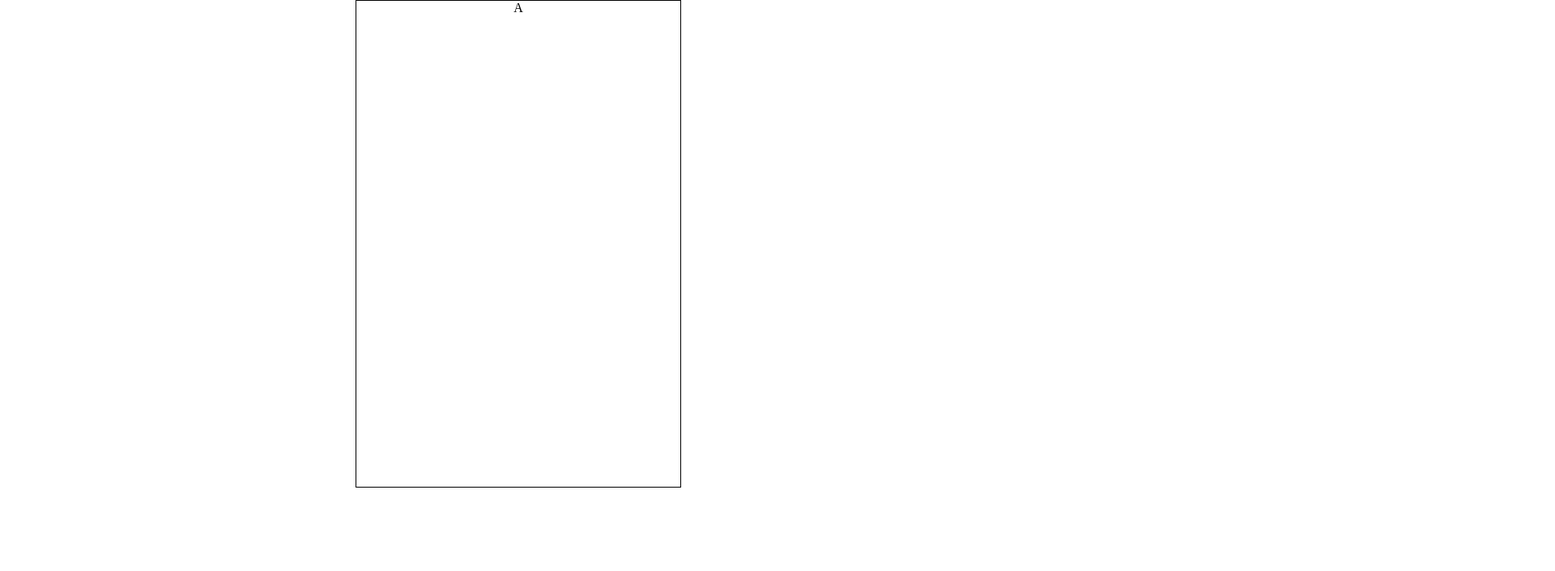
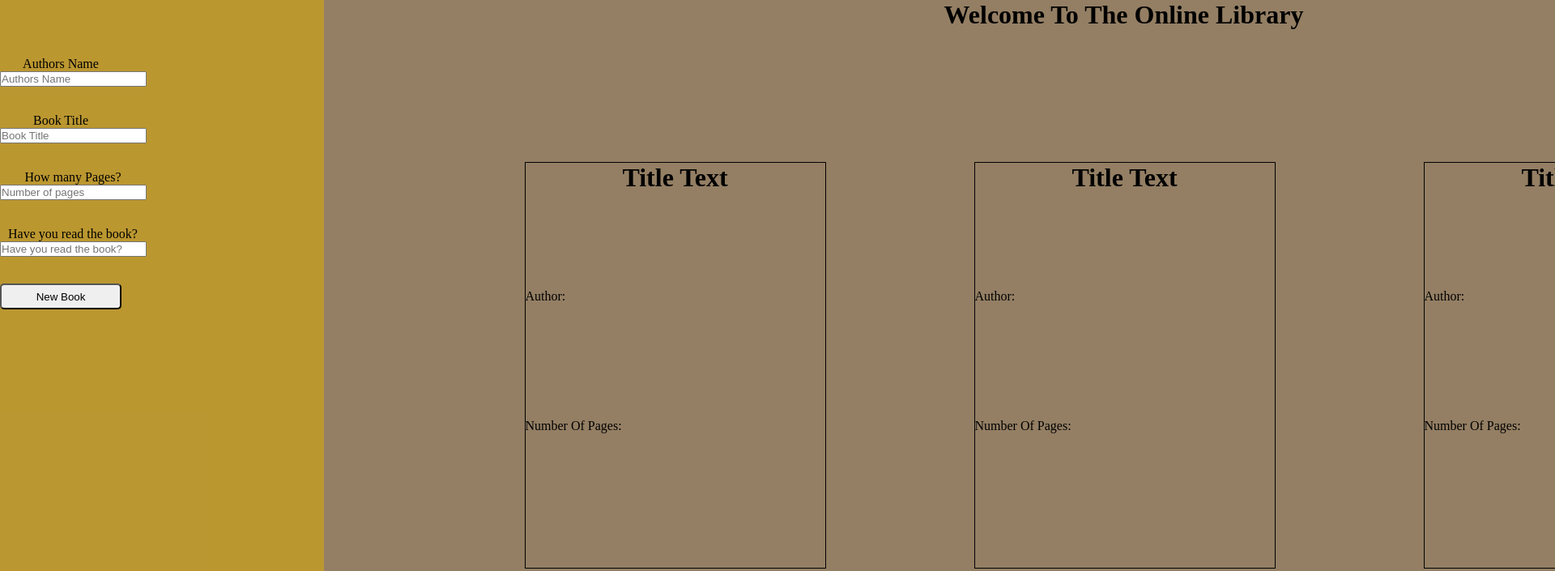
Before and after one commit to AlexNelson52/odin-Library, a plain HTML site: page index.html in a window 1280 px wide. Shown: the top 705 px of the page at 81% size, 1920 px wide, since content can reach past the window. Drawn offline with Linux system fonts and the light colour scheme.

Commit message:
add grid, and more to html

```diff
--- a/index.html
+++ b/index.html
@@ -7,12 +7,57 @@
   <link rel="stylesheet" href="style.css">
   <title>Document</title>
 </head>
-<div class="bookContainer">
-  <div class="book1">A</div>
-</div>
 
 <body>
+  <div class="pageGrid">
+    <h1>Welcome To The Online Library</h1>
+    <div class="bookContainer">
+      <div class="book1">
+        <h1 class="book1-title">Title Text </h1>
+        <div class="book1-text-div">
+          <p class="book1-author">Author: </p>
+          <p class="book1-pages">Number Of Pages: </p>
+        </div>
+      </div>
+      <div class="book2">
+        <h1 class="book2-title">Title Text</h1>
+        <div class="book2-text-div">
+          <p class="book2-author">Author: </p>
+          <p class="book2-pages">Number Of Pages: </p>
+        </div>
+      </div>
+      <div class="book3">
+        <h1 class="book3-title">Title Text</h1>
+        <div class="book3-text-div">
+          <p class="book3-author">Author: </p>
+          <p class="book3-pages">Number Of Pages: </p>
+        </div>
+      </div>
+    </div>
+    <div class="formcontainer">
+      <form id="fillOutBookInfo">
+        <div class="booktitle">
+          <p>Book Title</p>
+          <input id="#inputbook" type="text" placeholder="Book Title">
+        </div>
+        <div class="author">
+          <p>Authors Name</p>
+          <input id="#inputauthor" type="text" placeholder="Authors Name">
+        </div>
+        <div class="pages">
+          <p>How many Pages?</P>
+          <input id="#inputpagenum" type="number" placeholder="Number of pages">
+        </div>
+        <div class="read">
+          <p>Have you read the book?</p>
+          <input id="#inputhaveread" type="text" placeholder="Have you read the book?">
+        </div>
+        <button type="submit" for="form" class="formButton">New Book</button>
+      </form>
+    </div>
+  </div>
   <script src="index.js"></script>
 </body>
 
 </html>
+</div>
--- a/index.js
+++ b/index.js
@@ -1,6 +1,6 @@
 'use strict';
 
-const myLibrary = [];
+const myLibrary = ['Harry Potter', 'The Catcher in the Rye', 'Moby-Dick', 'To Kill a Mockingbird'];
 
 function Book() {
   // the constructor...
--- a/style.css
+++ b/style.css
@@ -3,14 +3,116 @@
   padding: 0px;
 }
 
+.pageGrid {
+  display: grid;
+  grid-template-columns: repeat(14, 185px);
+  grid-template-rows: repeat(12, 200px);
+  height: 100vh;
+
+}
+
+body {
+  background-color: rgb(148, 127, 100);
+}
+
+h1 {
+  grid-area: 1/7/1/10;
+  text-align: center
+}
+
+
 .bookContainer {
-  display: flex;
+  grid-area: 2/4/4/13;
+  grid-template-columns: repeat(10, 185px);
+  grid-template-rows: repeat(5, 100px);
+  display: grid;
   justify-content: center;
 }
 
 .book1 {
   border: solid black 1px;
-  height: 600px;
-  width: 400px;
+  text-align: center;
+  height: 100%;
+  width: 100%;
+  grid-area: 1/2/7/4;
+
+}
+
+.book2 {
+  border: solid black 1px;
+  text-align: center;
+  height: 100%;
+  width: 100%;
+  grid-area: 1/5/6/7;
+
+}
+
+.book3 {
+  border: solid black 1px;
+  text-align: center;
+  height: 100%;
+  width: 100%;
+  grid-area: 1/8/7/10;
+}
+
+.formcontaienr {
+  grid-area: 1/1/6/13;
+}
+
+form {
+  grid-area: 1/1/6/13;
+  display: grid;
+  height: 100%;
+  width: 25rem;
+  grid-template-columns: repeat(13, 30px);
+  grid-template-rows: repeat(10, 70px);
+  height: 100vh;
+  background-color: rgba(214, 168, 15, 0.596);
+}
+
+.author {
+  grid-area: 2/1/5/6;
   text-align: center;
 }
+
+.booktitle {
+  grid-area: 3/1/5/6;
+  text-align: center;
+}
+
+.pages {
+  grid-area: 4/1/5/7;
+  text-align: center;
+}
+
+.formButton {
+  grid-area: 6/1/6/6;
+  height: 2rem;
+  border-radius: 5px;
+
+}
+
+.read {
+  grid-area: 5/1/5/7;
+  text-align: center;
+}
+
+.book2-text-div {
+  padding-top: 3rem;
+  text-align: left;
+  line-height: 10rem;
+}
+
+
+
+.book3-text-div {
+  padding-top: 3rem;
+  text-align: left;
+  line-height: 10rem;
+}
+
+.book1-text-div {
+  padding-top: 3rem;
+  text-align: left;
+  line-height: 10rem;
+}
```
